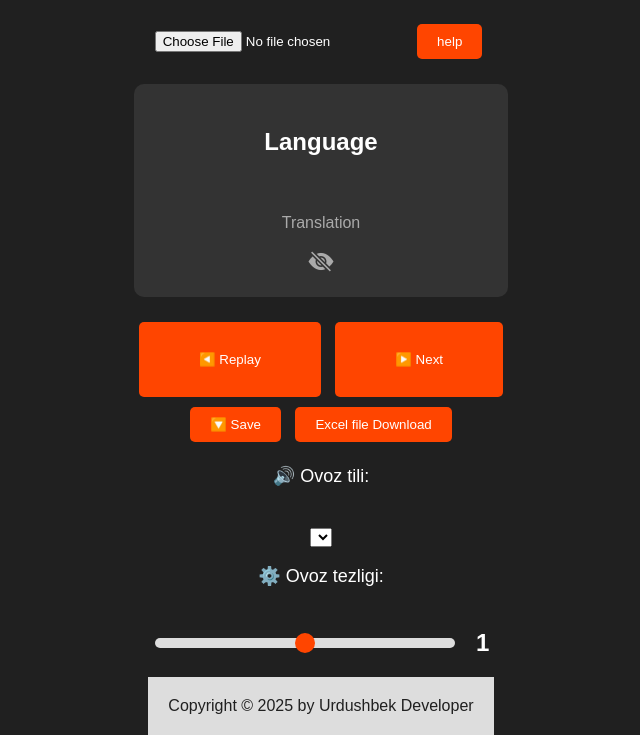
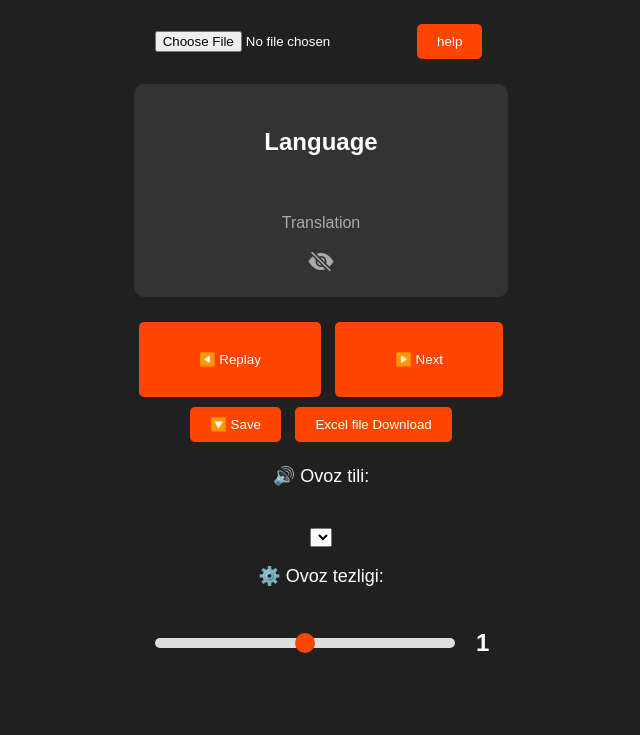
Before and after one commit to Urdushbe/player2, a plain HTML site: page index.html in a window 1280 px wide. Shown: the part 68-803 px from the top of the page, without its empty margins (319-959 px from the left). Drawn offline with nearby package versions, Linux system fonts and the light colour scheme.

Commit message:
update 6

```diff
--- a/index.html
+++ b/index.html
@@ -7,7 +7,6 @@
   <title>Smart Player</title>
   <link rel="stylesheet" href="style2.css?v=3">
   <link rel="stylesheet" href="https://cdn.jsdelivr.net/npm/bootstrap-icons@1.11.3/font/bootstrap-icons.min.css">
-  <meta name="google" content="notranslate">
 </head>
 
 <body>
--- a/style2.css
+++ b/style2.css
@@ -108,7 +108,7 @@ label {
 }
 
 footer {
-  background-color: #ddd;
+
   margin-top: 10px;
   padding: 20px;
   text-align: center;
```
